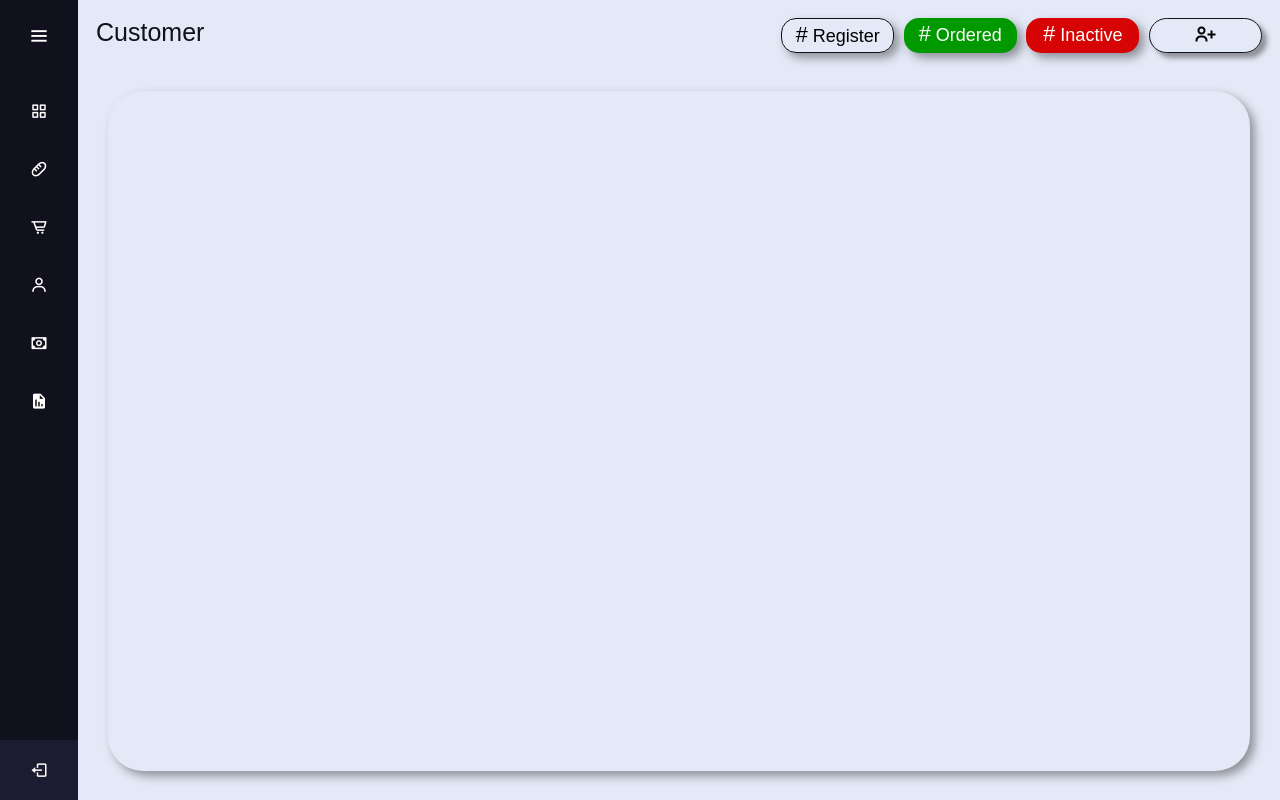
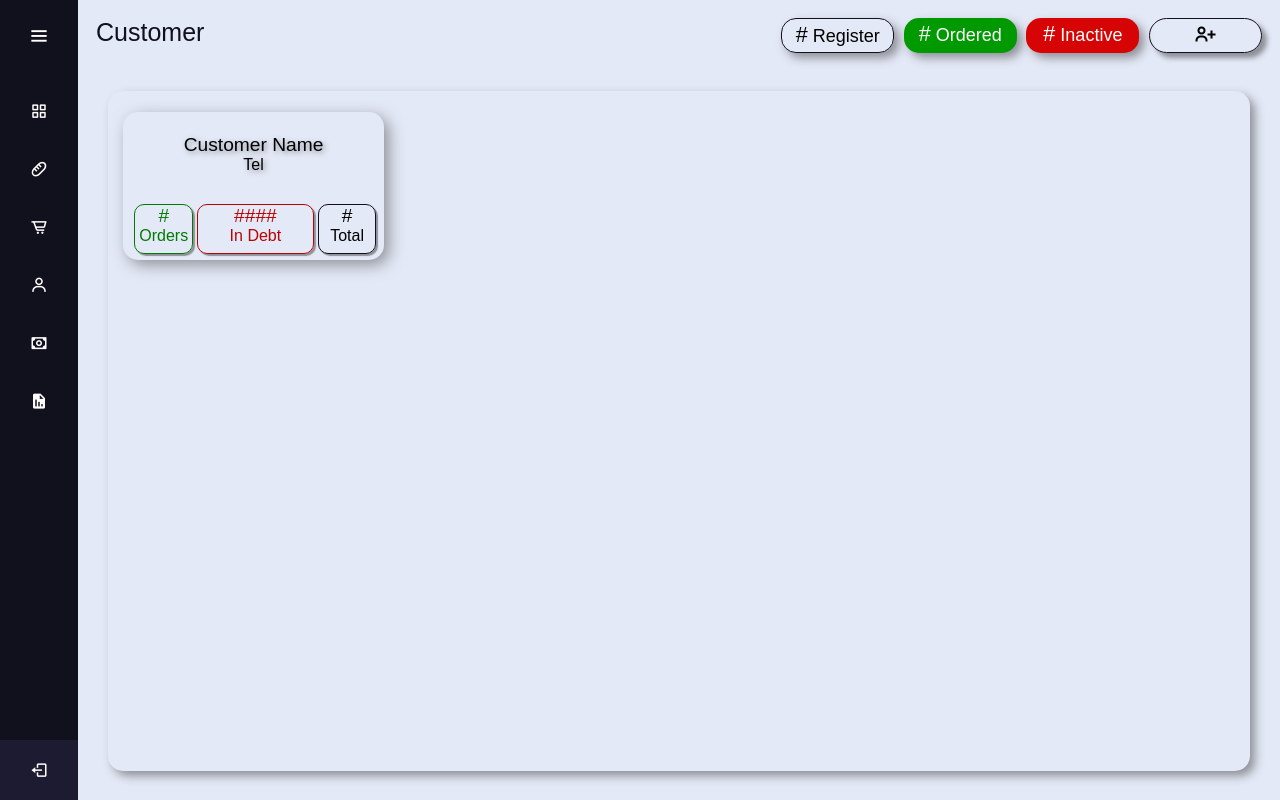
Before and after one commit to JoseViscarra/DeLaVilla, a Django app: page /customer/ in a window 1280 px wide. Run offline with Django 4.2, Linux system fonts and the light colour scheme.

Commit message:
Customer
Created view customer list and Customer card

```diff
--- a/operation/templates/operation/customer.html
+++ b/operation/templates/operation/customer.html
@@ -33,7 +33,29 @@
             </button>
         </div>
         <div class="cust_list">
-            <div class="cust_grid"></div>
+            <div class="cust_grid">
+                <div class="customer_card">
+                    <div class="customer_info">
+                        <div class="customer_name"><span>Customer Name</span></div>
+                        <span>Tel</span>
+                    </div>
+                    <div class="customer_state">
+                        <div class="customer_ord_status">
+                            <div><span>#</span></div>
+                            <span>Orders</span>
+                        </div>
+                        <div class="customer_ord_status">
+                            <div><span>####</span></div>
+                            <span>In Debt</span>
+                        </div>
+                        <div class="customer_ord_status">
+                            <div><span>#</span></div>
+                            <span>Total</span>
+                        </div>
+                    </div>
+                </div>
+                <!---->
+            </div>
         </div>
     </section>
 </body>
--- a/static/styles/customer.css
+++ b/static/styles/customer.css
@@ -79,6 +79,58 @@
     left: 2.5%;
     top: 50%;
     transform: translateY(-55%);
-    border-radius: 35px;
+    border-radius: 15px;
     box-shadow: 5px 5px 10px rgba(59, 59, 59, 0.5);
   }
+  .cust_grid{
+    height: 100%;
+    width: 100%;
+    display: grid;
+    padding: 1.3%;
+    grid-template-columns: repeat(4, 1fr);
+    grid-template-rows: repeat(4, 1fr);
+    gap: 2%;
+    row-gap: 3%;
+    overflow-y: scroll;
+  }
+  .cust_grid::-webkit-scrollbar{
+
+  }
+  .customer_card{
+    width: 100%;
+    height: 100%;
+    padding: 3%;
+    border-radius: 15px;
+    box-shadow: 5px 5px 15px rgba(59, 59, 59, 0.5);
+  }
+  .customer_info{
+    display: block;
+    height: 60%;
+    text-align: center;
+    padding: 6%;
+    margin-bottom: 2%;
+    text-shadow: 2px 2px 5px rgba(59, 59, 59, 0.5);
+  }
+  .customer_state{
+    width: 100%;
+    height: 38%;
+    display: flex;
+  }
+  .customer_ord_status{
+    border: solid #11101d 1px;
+    margin-left: 1.5%;
+    text-align: center;
+    width: 25%;
+    border-radius: 10px;
+    box-shadow: 2px 2px 1px rgba(59, 59, 59, 0.5);
+  }
+  .customer_ord_status:first-child{
+    border: solid 1px rgb(2, 122, 2);
+    color: rgb(2, 122, 2);
+    /*background-color: rgba(2, 122, 2, 0.7);*/
+  }
+  .customer_ord_status:nth-child(2){
+    color: rgb(184, 3, 3);
+    border: rgb(184, 3, 3) solid 1px;
+    width: 50%;
+  }
```
